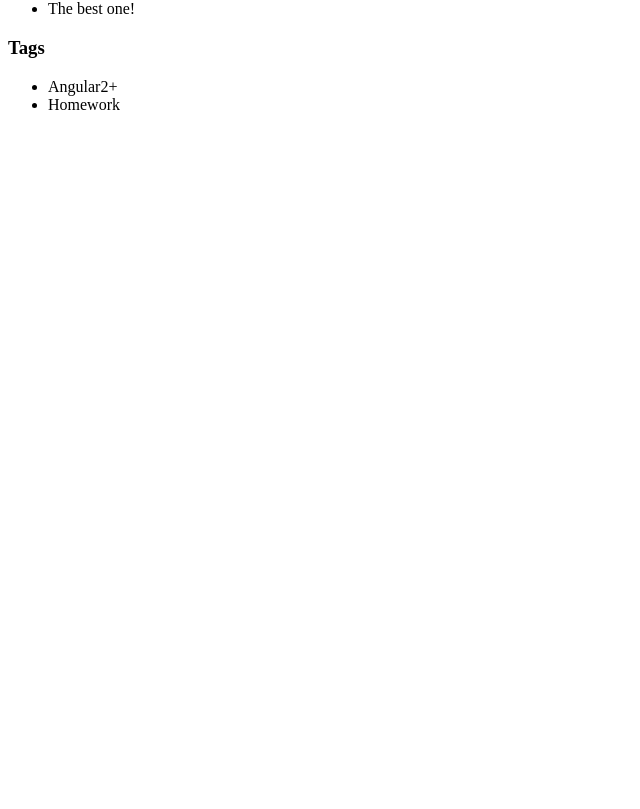
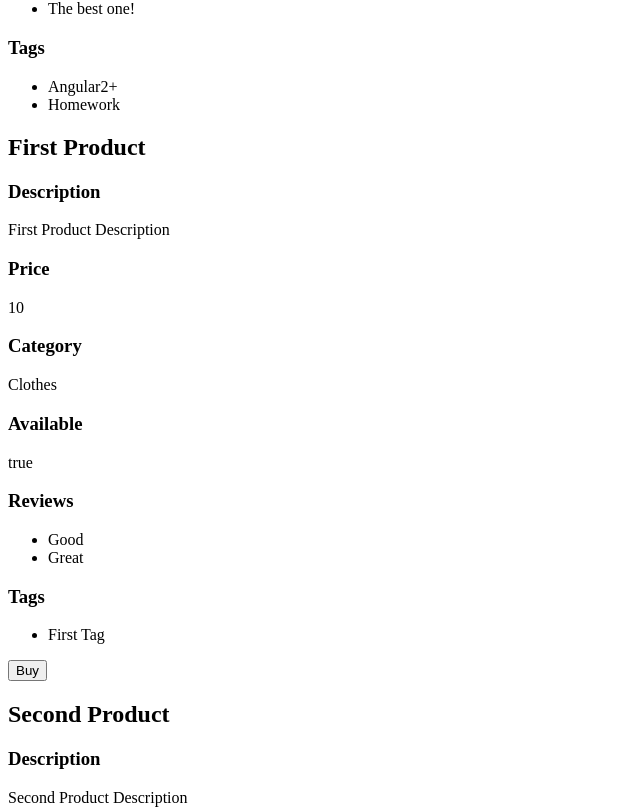
Before and after one commit to mklippa/angular-webinar, an Angular app: page / in a window 1280 px wide. Shown: the part 513-1322 px from the top of the page, without its empty margins (0-640 px from the left). Before the commit the page ends 800 px from the top, so only its background shows below. Built offline with nearby package versions, Linux system fonts and the light colour scheme.

Commit message:
Add ProductList

```diff
--- a/src/app/app.component.html
+++ b/src/app/app.component.html
@@ -2,4 +2,6 @@
 
 <app-first></app-first>
 
+<app-product-list></app-product-list>
+
 <router-outlet></router-outlet>
--- a/src/app/products/components/product-list/product-list.component.html
+++ b/src/app/products/components/product-list/product-list.component.html
@@ -1,3 +1,3 @@
 <div>
-  <app-product></app-product>
+  <app-product *ngFor="let product of products" [product]=product></app-product>
 </div>
--- a/src/app/products/components/product-list/product-list.component.ts
+++ b/src/app/products/components/product-list/product-list.component.ts
@@ -1,4 +1,7 @@
 import { Component, OnInit } from '@angular/core';
+
+import { ProductModel } from '../../models/product.model';
+import { ProductsService } from '../../services/products.service';
 
 @Component({
   selector: 'app-product-list',
@@ -7,9 +10,12 @@ import { Component, OnInit } from '@angular/core';
 })
 export class ProductListComponent implements OnInit {
 
-  constructor() { }
+  products: ProductModel[] = [];
+
+  constructor(private productsService: ProductsService) { }
 
   ngOnInit(): void {
+    this.products = this.productsService.getProducts();
   }
 
 }
--- a/src/app/products/components/product/product.component.html
+++ b/src/app/products/components/product/product.component.html
@@ -1,3 +1,20 @@
 <div>
+  <h2>{{product.name}}</h2>
+  <h3>Description</h3>
+  <p>{{product.description}}</p>
+  <h3>Price</h3>
+  <p>{{product.price}}</p>
+  <h3>Category</h3>
+  <p>{{product.category}}</p>
+  <h3>Available</h3>
+  <p>{{product.isAvailable}}</p>
+  <h3>Reviews</h3>
+  <ul>
+    <li *ngFor="let review of product.reviews">{{review}}</li>
+  </ul>
+  <h3>Tags</h3>
+  <ul>
+    <li *ngFor="let tag of product.tags">{{tag}}</li>
+  </ul>
   <button (click)="onAddToCart()">Buy</button>
 </div>
--- a/src/app/products/components/product/product.component.ts
+++ b/src/app/products/components/product/product.component.ts
@@ -1,4 +1,6 @@
-import { Component, OnInit } from '@angular/core';
+import { Component, Input, OnInit } from '@angular/core';
+
+import { ProductModel } from '../../models/product.model';
 
 @Component({
   selector: 'app-product',
@@ -6,6 +8,7 @@ import { Component, OnInit } from '@angular/core';
   styleUrls: ['./product.component.css']
 })
 export class ProductComponent implements OnInit {
+  @Input() product!: ProductModel;
 
   constructor() { }
 
```
